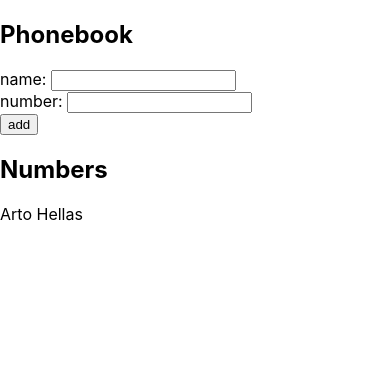
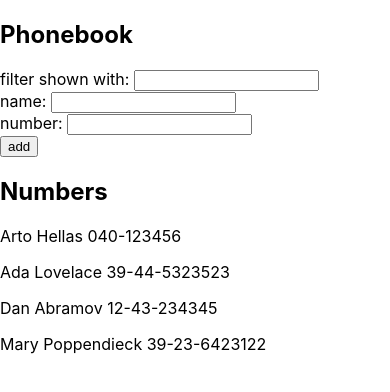
Before and after one commit to Titania01/fullstackopen-ex, a React (Create React App) app in the folder part2/phonebook/: page / in a window 390 px wide. Shown: the top 392 px of the page. Built offline with nearby package versions, Linux system fonts and the light colour scheme.

Commit message:
feat: phonebook step4

```diff
--- a/part2/phonebook/src/App.jsx
+++ b/part2/phonebook/src/App.jsx
@@ -2,10 +2,15 @@ import React, { useState } from 'react'
 
 const App = () => {
   const [ persons, setPersons ] = useState([
-    { name: 'Arto Hellas' }
+    { name: 'Arto Hellas', mobile: '040-123456' },
+    { name: 'Ada Lovelace', mobile: '39-44-5323523' },
+    { name: 'Dan Abramov', mobile: '12-43-234345' },
+    { name: 'Mary Poppendieck', mobile: '39-23-6423122' }
   ])
   const [ newName, setNewName ] = useState('')
   const [ newNumber, setNewNumber ] = useState('')
+  const [ everything, setEverything] = useState("")
+
 
   const addPerson = (event) => {
     event.preventDefault()
@@ -20,19 +25,29 @@ const App = () => {
       alert(`${newName} is already added to phonebook`);
       setNewName("")
       return;
-    }
+    };
 
     setPersons([
       ...persons,
       { name: newName.trim(), mobile: newNumber.trim() }])
     setNewName("");
     setNewNumber('')
+  };
 
-  }
+  const handleFilter = persons.filter(
+    (person) =>
+      person.name.trim().toLocaleLowerCase().indexOf(everything.trim().toLowerCase()) > -1
+  );
+
+  const contactToShow = handleFilter.length ? handleFilter: persons;
 
   return (
     <div>
       <h2>Phonebook</h2>
+
+      <div>
+        filter shown with: <input value={everything} onChange={(e) => setEverything(e.target.value)} />
+      </div>
 
       <form onSubmit={addPerson}>
         <div>
@@ -47,7 +62,7 @@ const App = () => {
         </div>
       </form>
       <h2>Numbers</h2>
-      {persons.map((person) => (
+      {contactToShow.map((person) => (
         <p key={person.name}> {person.name} {person.mobile} </p>
       ))} {" "}
     </div>
```
